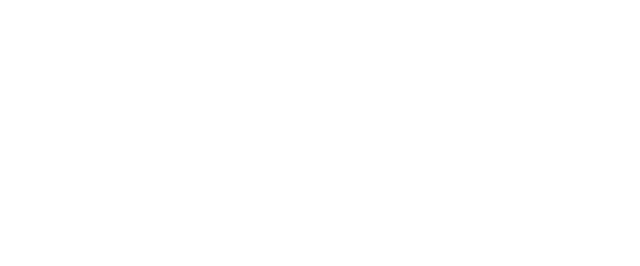
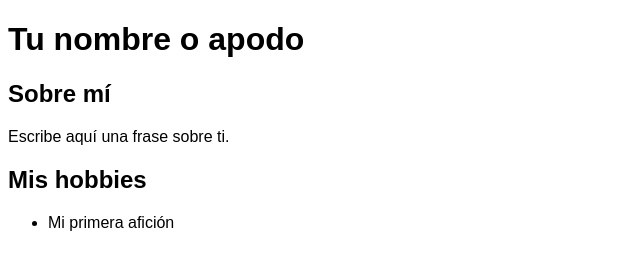
Before and after one commit to NeonCode-UPC/webdev-course-NeonCode, a plain HTML site: page starter-files/nivel-5-pagina-de-perfil/index.html in a window 1280 px wide. Shown: the whole page, without its empty margins (0-640 px from the left). Drawn offline with Linux system fonts and the light colour scheme.

Commit message:
Integra el video y la práctica de perfil del nivel 5
Actualiza la duración del curso, incorpora la lección preparada por Maria Luisa Munayco Apolaya y alinea el material inicial con la actividad de CodePen.

```diff
--- a/starter-files/nivel-5-pagina-de-perfil/estilos.css
+++ b/starter-files/nivel-5-pagina-de-perfil/estilos.css
@@ -1 +1,6 @@
-/* Cuando termines el HTML, elige un color de fondo y dale estilo a tu foto. */
+body {
+  font-family: Arial, sans-serif;
+}
+
+/* Centra el texto y elige los colores del fondo y del título. */
+/* Usa la clase .foto para ajustar el ancho, redondear la imagen y añadir un borde. */
--- a/starter-files/nivel-5-pagina-de-perfil/index.html
+++ b/starter-files/nivel-5-pagina-de-perfil/index.html
@@ -7,6 +7,18 @@
   <link rel="stylesheet" href="estilos.css" />
 </head>
 <body>
-  <!-- Empieza con tu nombre en un h1. Agrega una imagen, tu presentación, tus hobbies y un enlace. -->
+  <h1>Tu nombre o apodo</h1>
+  <!-- Añade una imagen con src, alt y class="foto". -->
+
+  <h2>Sobre mí</h2>
+  <p>Escribe aquí una frase sobre ti.</p>
+
+  <h2>Mis hobbies</h2>
+  <ul>
+    <li>Mi primera afición</li>
+    <!-- Agrega otras dos aficiones con li. -->
+  </ul>
+
+  <!-- Añade un enlace a tu sitio favorito. -->
 </body>
 </html>
```
Also changed, not shown: 3 other files.
